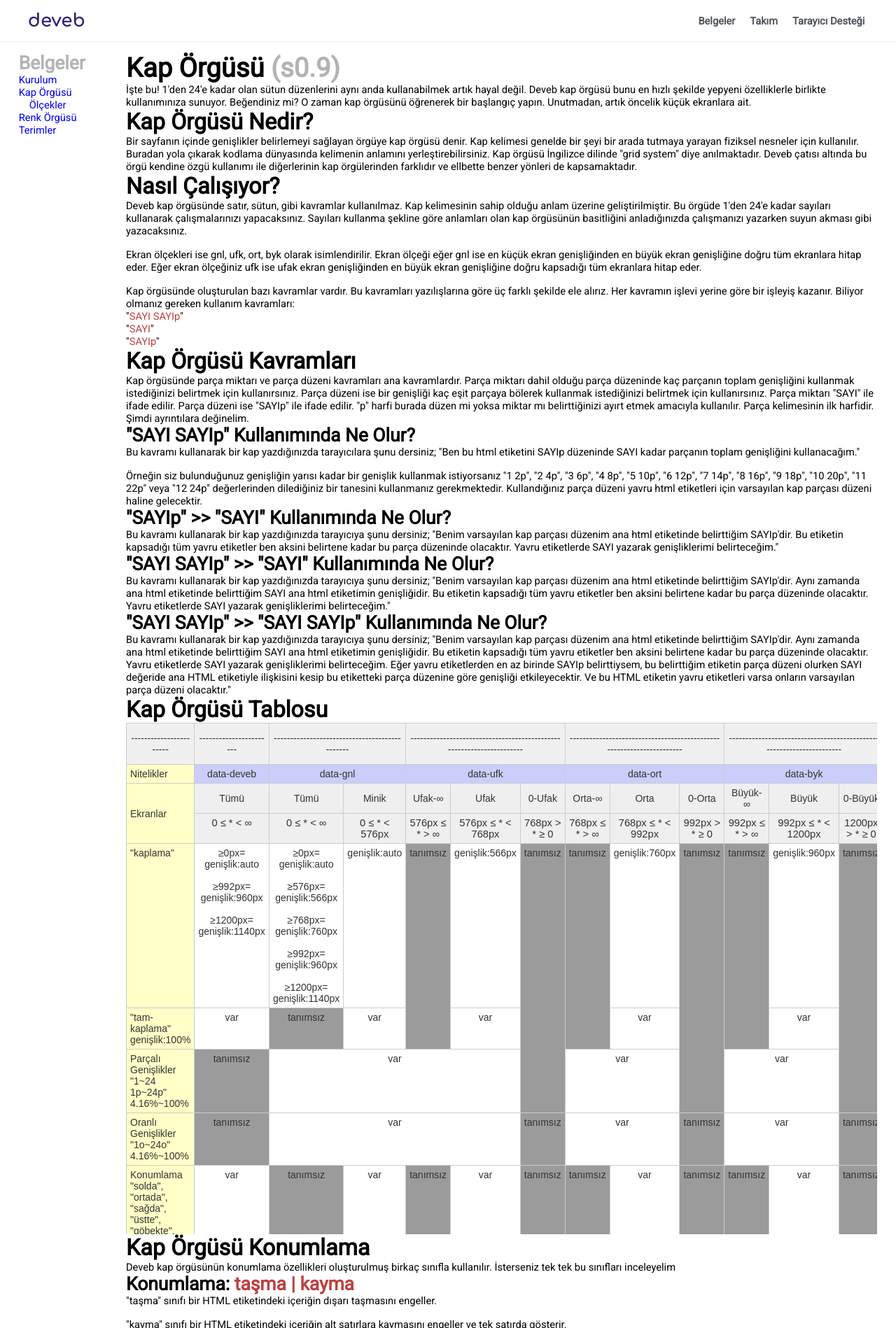
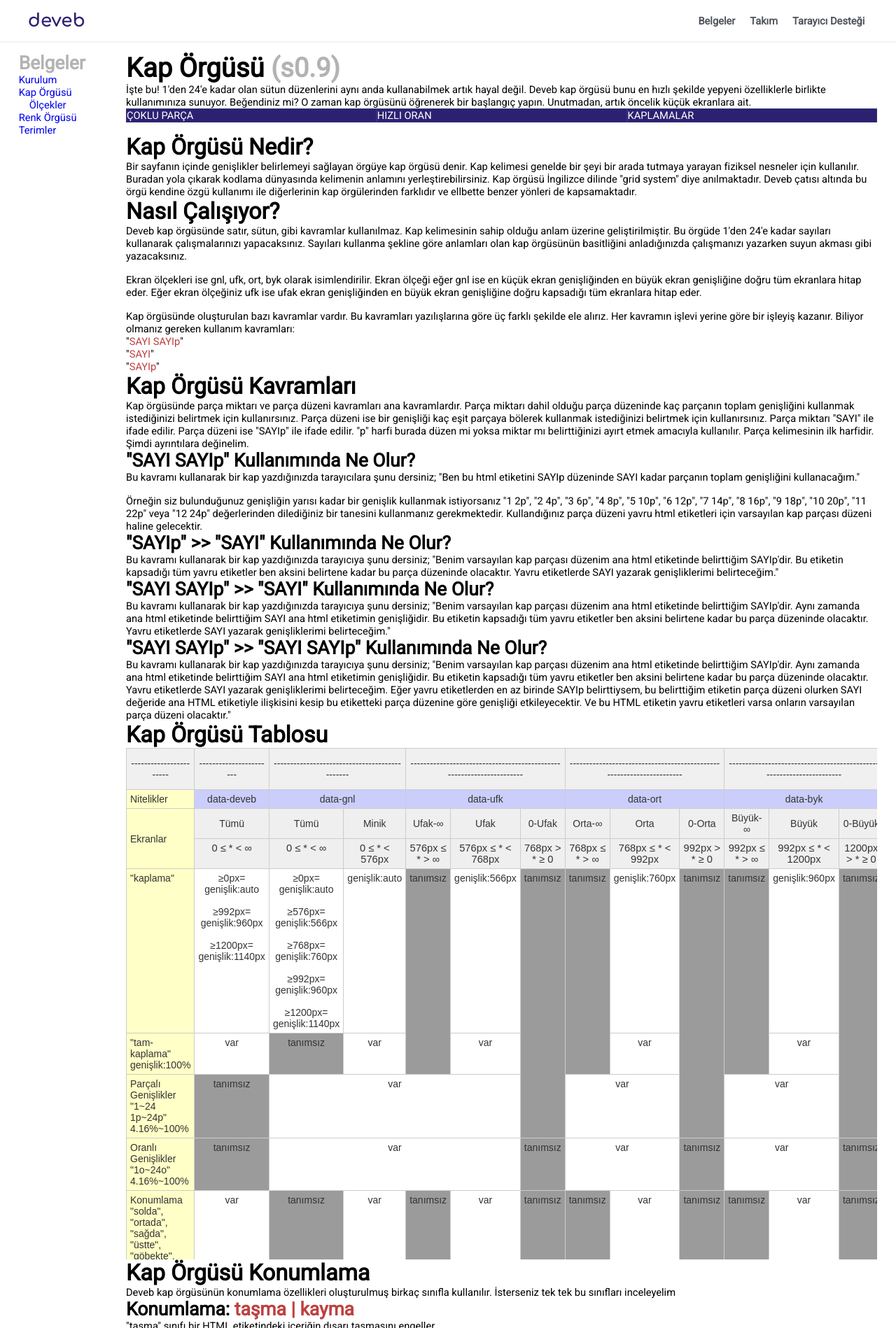
Before and after one commit to data-deveb/data-deveb.github.io, a Jekyll site: the page built from belgeler/kap-orgusu.html, in a window 1280 px wide, cut to the strip 0-1898 px from the top of the page. Shown: the whole strip at 70% size. Built offline with Jekyll 4.4.1, drawn with Linux system fonts in a browser that asks for light colours.

Commit message:
Güncelleme

```diff
--- a/belgeler/kap-orgusu.html
+++ b/belgeler/kap-orgusu.html
@@ -6,7 +6,11 @@
     <h1>Kap Örgüsü <span data-metin="dikkat gri">(s0.9)</span></h1>
 
     <p>İşte bu! 1'den 24'e kadar olan sütun düzenlerini aynı anda kullanabilmek artık hayal değil. Deveb kap örgüsü bunu en hızlı şekilde yepyeni özelliklerle birlikte kullanımınıza sunuyor. Beğendiniz mi? O zaman kap örgüsünü öğrenerek bir başlangıç yapın. Unutmadan, artık öncelik küçük ekranlara ait.</p>
-
+    <br><br>
+    <span data-gnl="1 3p" style="border:1px solid rgba(100,200,300,0.1); background-color:#2c2171 !important; color:#fff;">ÇOKLU PARÇA</span>
+    <span data-gnl="1 3p" style="border:1px solid rgba(100,200,300,0.1); background-color:#2c2171 !important; color:#fff;">HIZLI ORAN</span>
+    <span data-gnl="1 3p" style="border:1px solid rgba(100,200,300,0.1); background-color:#2c2171 !important; color:#fff;">KAPLAMALAR</span>
+    <br><br>
     <h2>Kap Örgüsü Nedir?</h2>
 
     <p>Bir sayfanın içinde genişlikler belirlemeyi sağlayan örgüye kap örgüsü denir. Kap kelimesi genelde bir şeyi bir arada tutmaya yarayan fiziksel nesneler için kullanılır. Buradan yola çıkarak kodlama dünyasında kelimenin anlamını yerleştirebilirsiniz. Kap örgüsü İngilizce dilinde "grid system" diye anılmaktadır. Deveb çatısı altında bu örgü kendine özgü kullanımı ile diğerlerinin kap örgülerinden farklıdır ve ellbette benzer yönleri de kapsamaktadır.</p>
```
